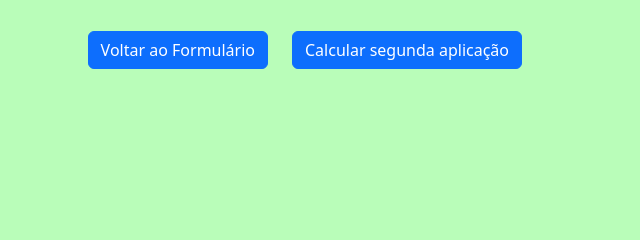
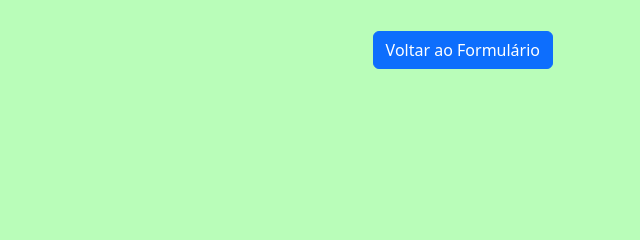
Before and after one commit to carolinneVictoria/Sistema_Especialista, a Flask app: template templates/resultado.html in a window 1280 px wide. Shown: the part 237-477 px from the top of the page, without its empty margins (360-1000 px from the left). Run offline with Flask 3, Linux system fonts and the light colour scheme; the template is opened without the code that fills it, so the values that code supplies are empty.

Commit message:
Update resultado.html

```diff
--- a/templates/resultado.html
+++ b/templates/resultado.html
@@ -41,9 +41,6 @@
                     <div class="col-md-6 text-end">
                         <a href="/" class="btn btn-primary">Voltar ao Formulário</a>
                     </div>
-                    <div class="col-md-6 text-start">
-                        <a href="/aplicacaoDois" class="btn btn-primary">Calcular segunda aplicação</a>
-                    </div>
                 </div>
 
             </div>
```
